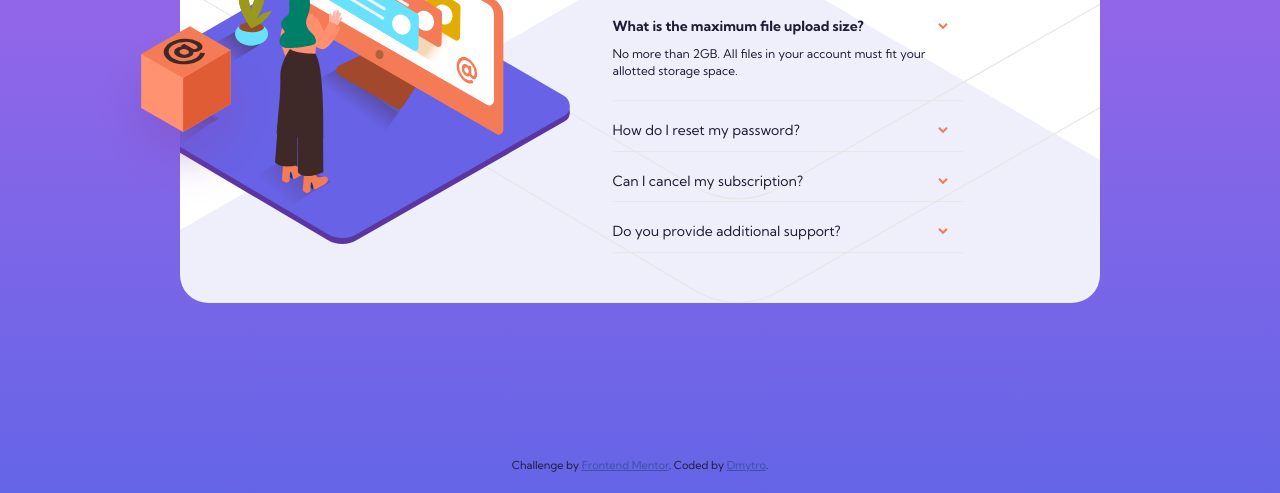
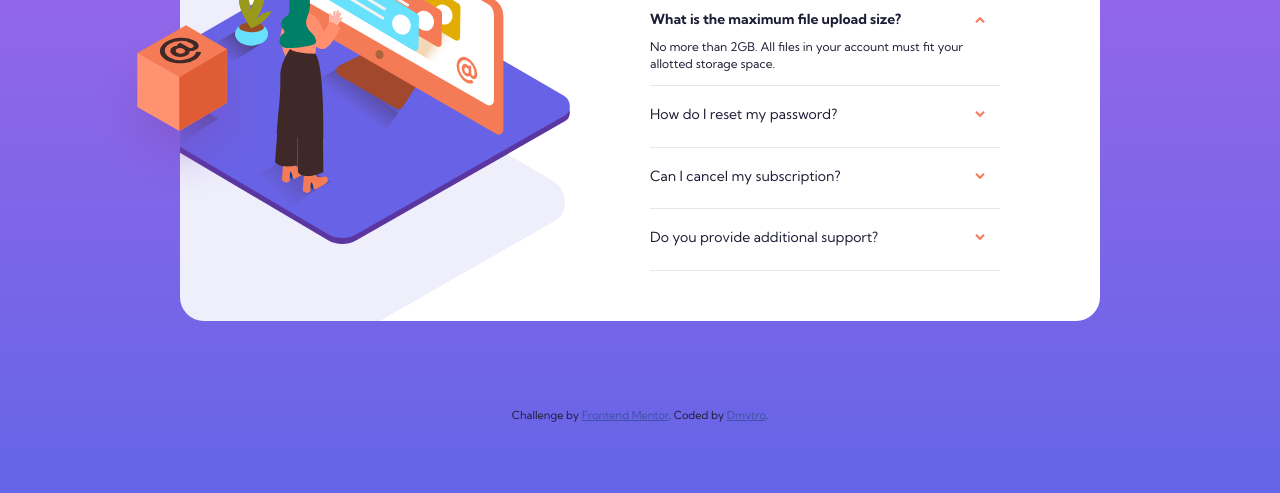
Before and after one commit to dima-voit/faq-accordion-card, a plain HTML site: page index.html in a window 1280 px wide. Shown: the part 307-800 px from the top of the page. Drawn offline with Linux system fonts and the light colour scheme.

Commit message:
add class active for second elements in accordion

```diff
--- a/index.html
+++ b/index.html
@@ -14,8 +14,11 @@
   <div class="wrapper">
     <section class="faq">
       <img class="faq__box" src="./images/illustration-box-desktop.svg" alt="box">
-      <div class="faq__img">
+      <div class="faq__img desktop">
         <img src="./images/illustration-woman-online-desktop.svg" alt="faq">
+      </div>
+      <div class="faq__img mobile">
+        <img src="./images/illustration-woman-online-mobile.svg" alt="faq">
       </div>
       <div class="faq__text">
         <h1 class="faq__title">FAQ</h1>
--- a/index.js
+++ b/index.js
@@ -1,6 +1,7 @@
 import { faqData } from "./faqData.js";
 
 let accordions;
+const faqBox = document.querySelector(".faq__box");
 const accordionWrapper = document.querySelector(".accordion");
 
 const accordionItem = (item) => {
@@ -19,12 +20,14 @@ const getAccordionItem = () => {
     accordionWrapper.innerHTML += accordionItem(item);
   })
   accordions = document.querySelectorAll(".accordion__item");
+
 }
 
 getAccordionItem();
 
 if(accordions) {
   accordions.forEach((item) => {
+    accordions[1].classList.add("active")
     item.addEventListener("click", function() {
       if(this.classList.contains("active")) {
         this.classList.remove("active");
--- a/style.css
+++ b/style.css
@@ -29,54 +29,41 @@ img {
   display: grid;
   grid-template-rows: 1fr auto;
   min-height: 100vh;
+  padding: 20px;
 }
 
 .faq {
-  display: flex;
   position: relative;
   width: 100%;
   max-width: 920px;
-  margin: auto;
-  background-image: url("images/bg-pattern-desktop.svg");
-  background-size: 145%;
+  margin: 150px auto;
+  background-color: #ffffff;
+  border-radius: 24px;
+  background-image: url("/images/bg-pattern-mobile.svg");
   background-repeat: no-repeat;
-  background-position: -130px center;
-  background-color: #ffffff;
-  border-radius: 28px;
+  background-position: 50% 2%;
 }
 
-.faq__img,
-.faq__text {
-  flex: 1;
+.faq__box,
+.faq__img.desktop {
+  display: none;
 }
 
-.faq__img {
-  display: flex;
-  align-items: center;
-  overflow: hidden;
-}
-
-.faq__img img {
-  max-width: 470px;
-  transform: translateX(-80px);
+.faq__img.mobile {
+  padding: 0 50px;
+  transform: translateY(-60%);
 }
 
 .faq__text {
   width: 100%;
-  padding: 65px 55px 50px 0;
-  align-items: flex-start;
-}
-
-.faq__box {
-  position: absolute;
-  top: 49%;
-  z-index: 1;
-  transform: translateX(-47%) translateY(-20%);
+  max-width: 350px;
+  padding: 0 20px;
 }
 
 .faq__title {
   margin-bottom: 35px;
   font-size: 32px;
+  text-align: center;
   line-height: 1.2;
 }
 
@@ -85,10 +72,11 @@ img {
   max-width: 350px;
   display: flex;
   flex-direction: column;
-  gap: 20px;
+  gap: 19px;
 }
 
 .accordion__item {
+  padding: 0 0 12px;
   border-bottom: 1px solid hsl(240, 5%, 91%);
 }
 
@@ -128,19 +116,12 @@ img {
 
 .accordion__text {
   display: none;
-  padding-bottom: 20px;
+  overflow: hidden;
+  transition: all 0.3s ease-in-out;
 }
 
 .accordion__item.active .accordion__text {
   display: block;
-}
-
-body > div > section > div.faq__text > div > div:nth-child(2) > div {
-  display: block;
-}
-
-body > div.wrapper > section > div.faq__text > div > div:nth-child(2) > h2 {
-  font-weight: 700;
 }
 
 .attribution {
@@ -152,3 +133,53 @@ body > div.wrapper > section > div.faq__text > div > div:nth-child(2) > h2 {
 .attribution a {
   color: hsl(228, 45%, 44%);
 }
+
+@media (min-width: 1024px) {
+
+  .wrapper {
+    padding: 50px;
+  }
+
+  .faq {
+    display: flex;
+    margin: auto;
+    background-image: url("images/bg-pattern-desktop.svg");
+    background-repeat: no-repeat;
+    background-position: 1260% 65%;
+  }
+
+  .faq__box {
+    display: block;
+    position: absolute;
+    top: 49%;
+    z-index: 1;
+    transform: translateX(-49%) translateY(-20%);
+  }
+
+  .faq__img.mobile {
+    display: none;
+  }
+
+  .faq__img.desktop {
+    display: flex;
+    align-items: center;
+    overflow: hidden;
+  }
+
+  .faq__img img {
+    max-width: 470px;
+    transform: translateX(-80px);
+  }
+
+  .faq__text {
+    padding: 65px 0 50px;
+  }
+
+  .faq__title {
+    text-align: left;
+  }
+
+  body > div.wrapper > section > div.faq__text > div > div:nth-child(1):hover body > div.wrapper > section > img.faq__box {
+    transform: translateX(-80px);
+  }
+}
```
